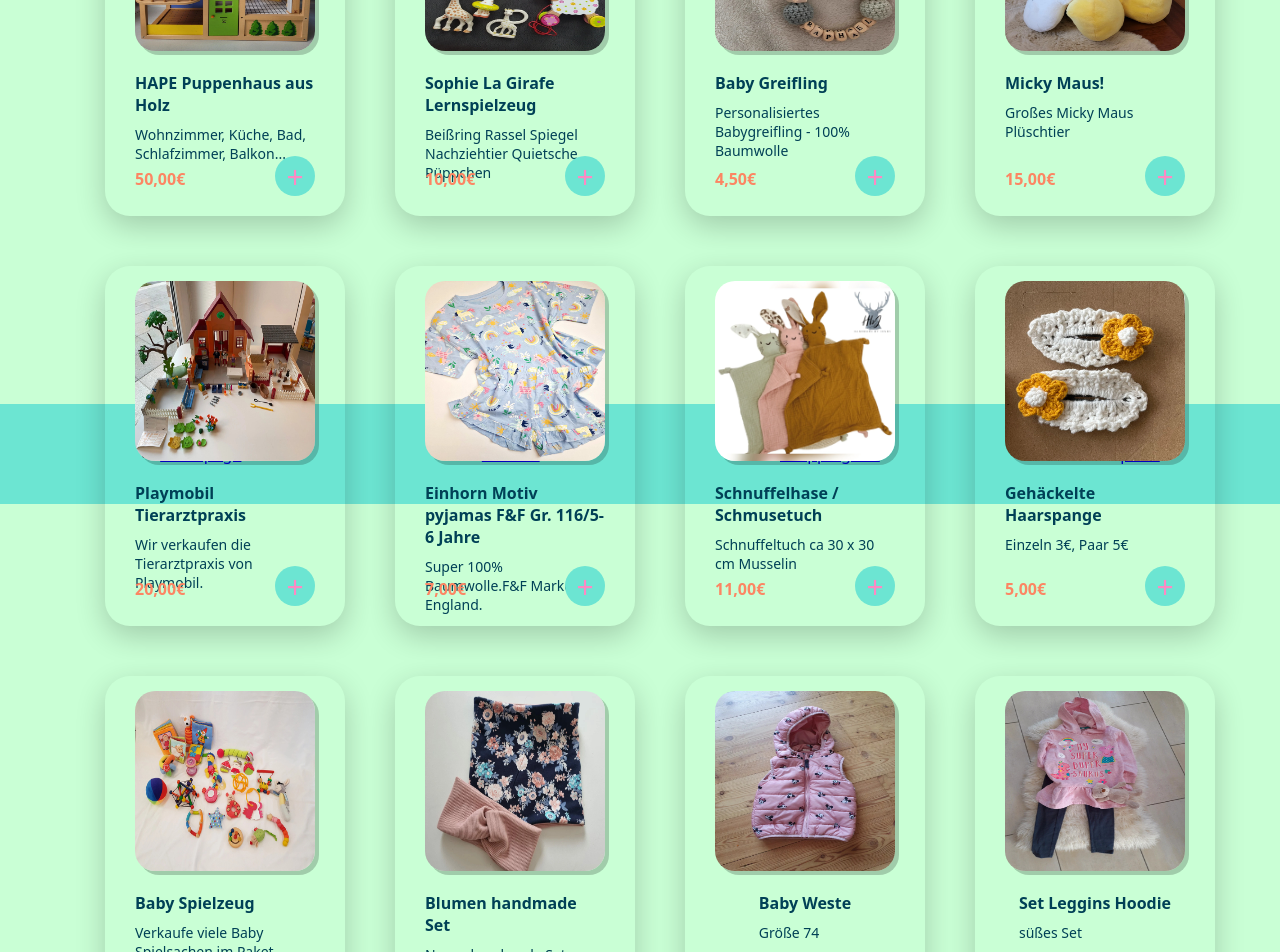
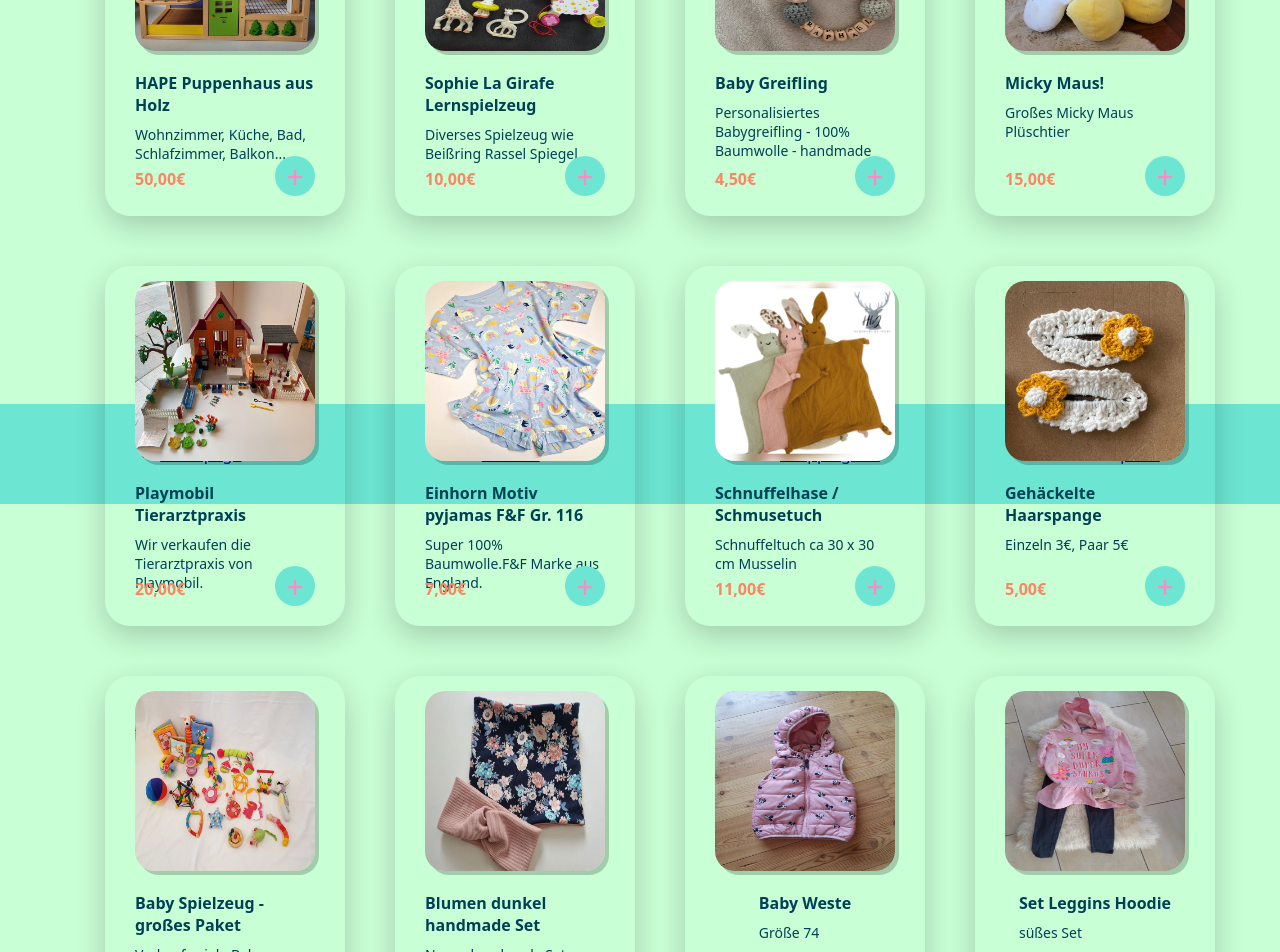
Before and after one commit to TammyChen21/Capstone-demo, a Next.js app: page / in a window 1280 px wide. Shown: the part 280-1232 px from the top of the page. Built offline with nearby package versions, Linux system fonts and the light colour scheme.

Commit message:
fixed problems

```diff
--- a/components/Counter/index.js
+++ b/components/Counter/index.js
@@ -2,7 +2,7 @@ import React from "react";
 import styled from "styled-components";
 
 //Counter component
-export default function Counter(props) {
+export default function Counter() {
   return <StyledCounter>+</StyledCounter>;
 }
 
--- a/components/ProductCard/index.js
+++ b/components/ProductCard/index.js
@@ -2,21 +2,19 @@ import styled from "styled-components";
 import Counter from "../Counter";
 
 //each product card component
-export default function ProductCard(props) {
+export default function ProductCard({ productcard }) {
+  const { image, title, description, price, amount } = productcard;
   return (
     <StyledProductCard>
-      <StyledImg
-        src={props.productcard.image}
-        alt="photo"
-        width="180px"
-        height="180px"
-      />
+      <StyledImg src={image} alt="photo" width="180px" height="180px" />
       <div>
-        <StyledTitle>{props.productcard.title}</StyledTitle>
-        <StyledDes>{props.productcard.description}</StyledDes>
-        <StyledPrice>{props.productcard.price}</StyledPrice>
+        <StyledTitle>{title}</StyledTitle>
+        <StyledDes>{description}</StyledDes>
+        <StyledPrice>{price}</StyledPrice>
       </div>
-      <div><Counter amount={props.productcard.amount} /></div>
+      <div>
+        <Counter amount={amount} />
+      </div>
     </StyledProductCard>
   );
 }
@@ -30,7 +28,7 @@ const StyledProductCard = styled.div`
   display: flex;
   flex-direction: column;
   align-items: center;
-  position:relative;
+  position: relative;
 `;
 //background-color:#97EAEE
 const StyledImg = styled.img`
@@ -58,6 +56,6 @@ const StyledPrice = styled.p`
   color: #fc8663;
   margin-left: 30px;
   font-weight: 600;
-  position:absolute;
-  bottom:10px;
+  position: absolute;
+  bottom: 10px;
 `;
--- a/components/ProductGallery/index.js
+++ b/components/ProductGallery/index.js
@@ -4,22 +4,15 @@ import ProductCard from "../ProductCard";
 
 export default function ProductGallery(props) {
   return (
-
-      <StyledProductGallery>
-        {props.productData.map(item=>
-        <ProductCard
-        key={item.id}
-        productcard={item}
-        />
-        )}
-
-      </StyledProductGallery>
-
+    <StyledProductGallery>
+      {props.productData.map((product) => (
+        <ProductCard key={product.id} productcard={product} />
+      ))}
+    </StyledProductGallery>
   );
 }
 
 const StyledProductGallery = styled.ul`
-
   display: flex;
   flex-wrap: wrap;
   justify-content: center;
--- /dev/null
+++ b/pages/api/productsdaten.js
@@ -0,0 +1,85 @@
+const PRODUCT_DATA = [
+  {
+    image: "../img/1.jpeg",
+    title: "HAPE Puppenhaus aus Holz",
+    description: "Wohnzimmer, Küche, Bad, Schlafzimmer, Balkon...",
+    price: "50,00€",
+  },
+
+  {
+    image: "../img/2.jpeg",
+    title: "Sophie La Girafe Lernspielzeug",
+    description: "Diverses Spielzeug wie Beißring Rassel Spiegel ",
+    price: "10,00€",
+  },
+  {
+    image: "../img/3.jpeg",
+    title: "Baby Greifling",
+    description: "Personalisiertes Babygreifling - 100% Baumwolle - handmade",
+    price: "4,50€",
+  },
+
+  {
+    image: "../img/4.jpeg",
+    title: "Micky Maus!",
+    description: "Großes Micky Maus Plüschtier",
+    price: "15,00€",
+  },
+
+  {
+    image: "../img/5.jpeg",
+    title: "Playmobil Tierarztpraxis",
+    description: "Wir verkaufen die Tierarztpraxis von Playmobil. ",
+    price: "20,00€",
+  },
+
+  {
+    image: "../img/6.jpeg",
+    title: "Einhorn Motiv pyjamas F&F Gr. 116",
+    description: "Super 100% Baumwolle.F&F Marke aus England.",
+    price: "7,00€",
+  },
+
+  {
+    image: "../img/7.jpeg",
+    title: "Schnuffelhase / Schmusetuch",
+    description: "Schnuffeltuch ca 30 x 30 cm Musselin ",
+    price: "11,00€",
+  },
+
+  {
+    image: "../img/8.jpeg",
+    title: "Gehäckelte Haarspange",
+    description: "Einzeln 3€, Paar 5€",
+    price: "5,00€",
+  },
+
+  {
+    image: "../img/9.jpeg",
+    title: "Baby Spielzeug - großes Paket",
+    description: "Verkaufe viele Baby Spielsachen im Paket.",
+    price: "10,00€",
+  },
+
+  {
+    image: "../img/10.jpeg",
+    title: "Blumen dunkel handmade Set",
+    description: "Neues handmade Set, beidseitig getragen werden kann",
+    price: "13,00€",
+  },
+
+  {
+    image: "../img/11.jpeg",
+    title: "Baby Weste",
+    description: "Größe 74",
+    price: "10,00€",
+  },
+
+  {
+    image: "../img/12.jpeg",
+    title: "Set Leggins Hoodie",
+    description: "süßes Set",
+    price: "10,00€",
+  },
+];
+export default PRODUCT_DATA;
--- a/pages/index.js
+++ b/pages/index.js
@@ -2,104 +2,7 @@ import Heading from "../components/Heading";
 import Layout from "../components/Layout";
 import ProductGallery from "../components/ProductGallery";
 import { useState } from "react";
-
-// write example productData
-const PRODUCT_DATA = [
-  {
-    id: "1",
-    image: "../img/1.jpeg",
-    title: "HAPE Puppenhaus aus Holz",
-    description: "Wohnzimmer, Küche, Bad, Schlafzimmer, Balkon...",
-    price: "50,00€",
-  },
-
-  {
-    id: "2",
-    image: "../img/2.jpeg",
-    title: "Sophie La Girafe Lernspielzeug",
-    description: "Beißring Rassel Spiegel Nachziehtier Quietsche Püppchen ",
-    price: "10,00€",
-  },
-  {
-    id: "3",
-    image: "../img/3.jpeg",
-    title: "Baby Greifling",
-    description: "Personalisiertes Babygreifling - 100% Baumwolle",
-    price: "4,50€",
-  },
-
-  {
-    id: "4",
-    image: "../img/4.jpeg",
-    title: "Micky Maus!",
-    description: "Großes Micky Maus Plüschtier",
-    price: "15,00€",
-  },
-
-  {
-    id: "5",
-    image: "../img/5.jpeg",
-    title: "Playmobil Tierarztpraxis",
-    description: "Wir verkaufen die Tierarztpraxis von Playmobil. ",
-    price: "20,00€",
-  },
-
-  {
-    id: "6",
-    image: "../img/6.jpeg",
-    title: "Einhorn Motiv pyjamas F&F Gr. 116/5-6 Jahre",
-    description: "Super 100% Baumwolle.F&F Marke aus England.",
-    price: "7,00€",
-  },
-
-  {
-    id: "7",
-    image: "../img/7.jpeg",
-    title: "Schnuffelhase / Schmusetuch",
-    description: "Schnuffeltuch ca 30 x 30 cm Musselin ",
-    price: "11,00€",
-  },
-
-  {
-    id: "8",
-    image: "../img/8.jpeg",
-    title: "Gehäckelte Haarspange",
-    description: "Einzeln 3€, Paar 5€",
-    price: "5,00€",
-  },
-
-  {
-    id: "9",
-    image: "../img/9.jpeg",
-    title: "Baby Spielzeug",
-    description: "Verkaufe viele Baby Spielsachen im Paket.",
-    price: "10,00€",
-  },
-
-  {
-    id: "10",
-    image: "../img/10.jpeg",
-    title: "Blumen handmade Set",
-    description: "Neues handmade Set, beidseitig getragen werden kann",
-    price: "13,00€",
-  },
-
-  {
-    id: "11",
-    image: "../img/11.jpeg",
-    title: "Baby Weste",
-    description: "Größe 74",
-    price: "10,00€",
-  },
-
-  {
-    id: "12",
-    image: "../img/12.jpeg",
-    title: "Set Leggins Hoodie",
-    description: "süßes Set",
-    price: "10,00€",
-  },
-];
+import PRODUCT_DATA from "../pages/api/productsdaten.js";
 
 export default function HomePage() {
   const [productData, setProductData] = useState(PRODUCT_DATA);
```
Also changed, not shown: pages/api/productsdaten.json (deleted, +0 -97 lines).
